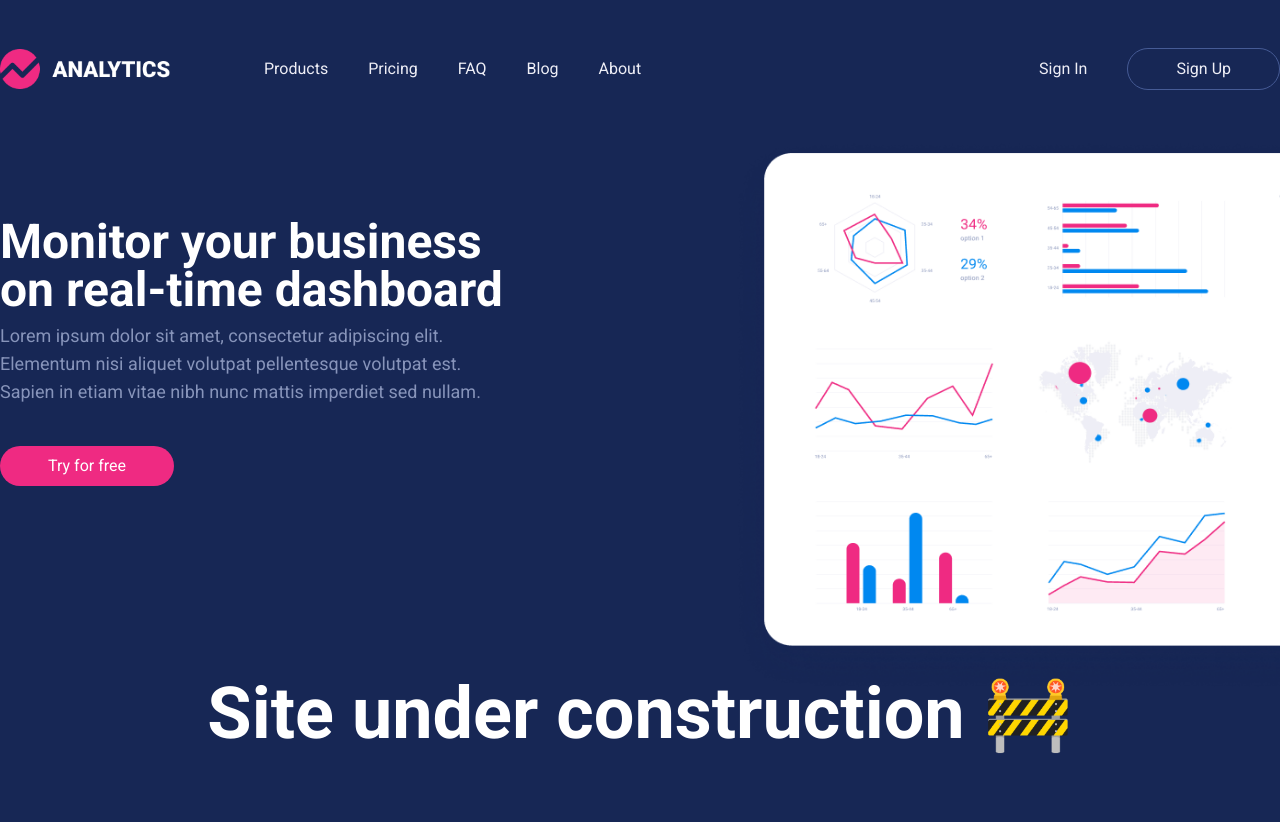
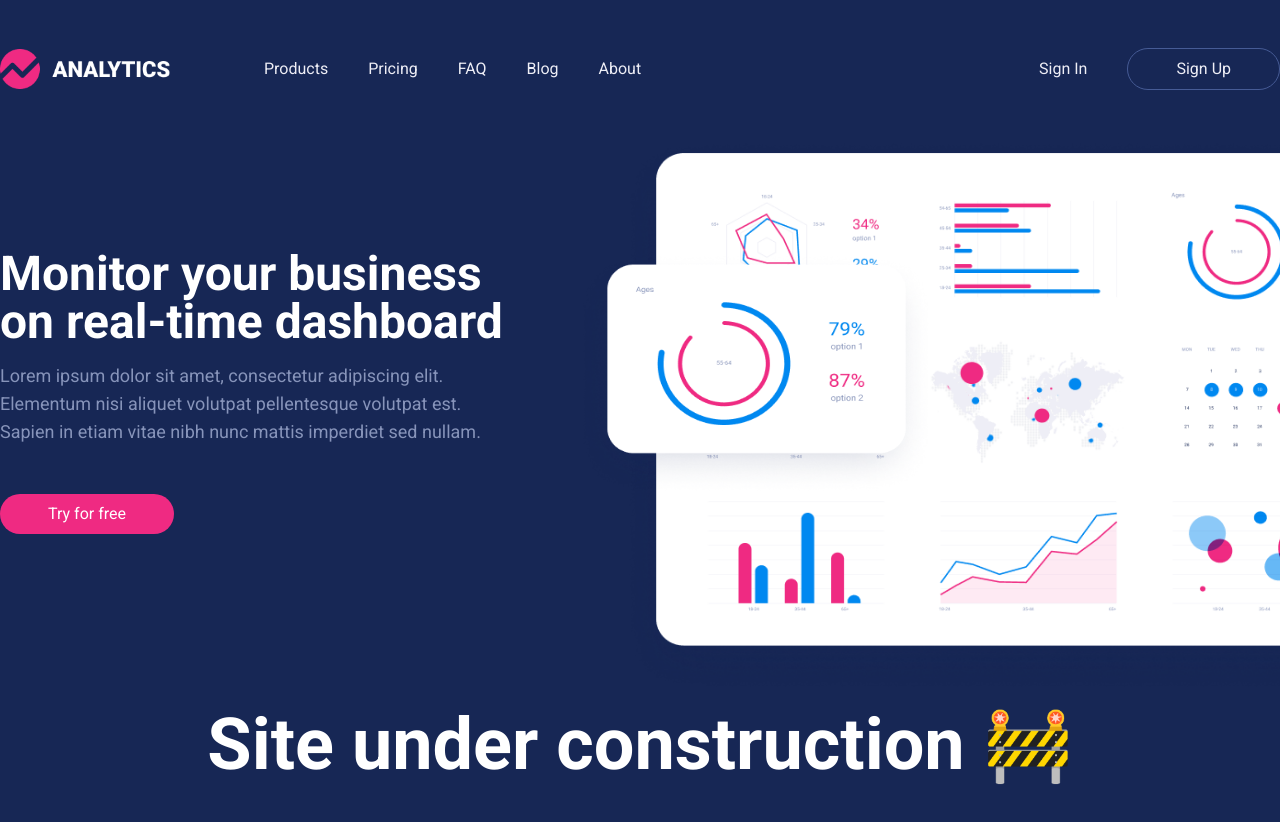
Before and after one commit to bardenHa/saas-analytics-website, a Next.js app: page / in a window 1280 px wide. Shown: the top 822 px of the page. Built offline with nearby package versions, Linux system fonts and the light colour scheme.

Commit message:
wip: landing hero

```diff
--- a/app/components/modules/LandingHero/LandingHero.tsx
+++ b/app/components/modules/LandingHero/LandingHero.tsx
@@ -2,27 +2,35 @@ import Image from 'next/image';
 
 const LandingHero = () => {
   return (
-    <div className="relative px-4 text-base md:px-0 text-secondary-text">
-      <div className="max-w-lg pt-20 pb-44">
+    <div className="relative flex items-center justify-between px-4 text-base flex-nowrap md:px-0 text-secondary-text">
+      <div className="flex-shrink-0 max-w-lg pb-12 mr-28">
         <h1 className="text-5xl font-bold text-white">
           Monitor your business on real-time dashboard
         </h1>
-        <p className="mt-2 text-lg">
+        <p className="mt-4 text-lg">
           Lorem ipsum dolor sit amet, consectetur adipiscing elit. Elementum
           nisi aliquet volutpat pellentesque volutpat est. Sapien in etiam vitae
           nibh nunc mattis imperdiet sed nullam.{' '}
         </p>
-        <button className="p-2 px-12 mt-10 text-white rounded-full bg-primary active:bg-primary-hover">
+        <button className="p-2 px-12 mt-12 text-white rounded-full bg-primary active:bg-primary-hover">
           Try for free
         </button>
       </div>
-      <div className="absolute top-0 -right-64">
+      <div className="relative inline-flex flex-shrink">
         <Image
           src="/assets/screens/main-screen.png"
           width={804}
           height={555}
-          layout="intrinsic"
+          layout="fixed"
         />
+        <div className="absolute z-10 -left-12 top-28">
+          <Image
+            src="/assets/screens/chart-3.png"
+            width={361}
+            height={247}
+            layout="fixed"
+          />
+        </div>
       </div>
     </div>
   );
```
